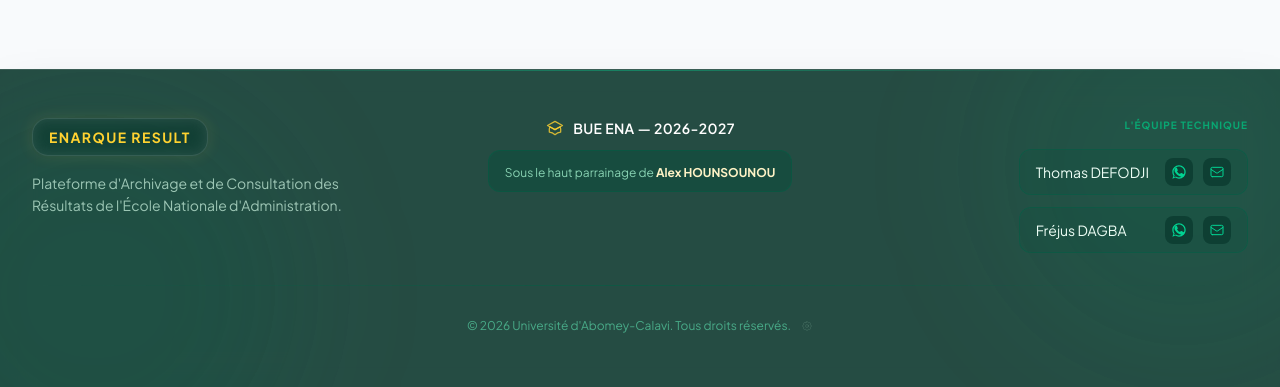
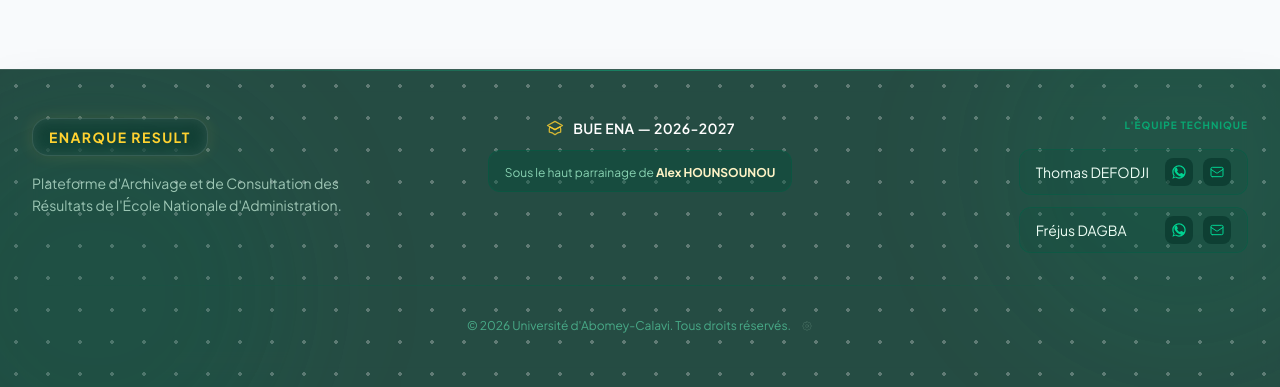
Before and after one commit to Jay-Jay-hub/Enarque-result, a Vue app in the folder frontend/: page / in a window 1280 px wide. Shown: the part 962-1349 px from the top of the page. Built offline with nearby package versions, Linux system fonts and the light colour scheme; no server answers.

Commit message:
Update Footer.vue

```diff
--- a/frontend/src/components/layout/Footer.vue
+++ b/frontend/src/components/layout/Footer.vue
@@ -29,6 +29,8 @@
     v-if="!isAdminRoute"
     class="relative w-full bg-emerald-950/85 backdrop-blur-xl border-t border-white/10 text-white mt-auto shadow-2xl font-['Plus_Jakarta_Sans',sans-serif] overflow-hidden"
   >
+    <!--les pointillés qui scintillent!-->
+    <div class="absolute inset-0 bg-[radial-gradient(rgba(255,255,255,0.4)_2px,transparent_2px)] bg-[size:32px_32px] animate-dots-blink pointer-events-none"></div>
     <!-- Effet de lueur subtil en haut du footer -->
     <div class="absolute top-0 left-1/2 -translate-x-1/2 w-3/4 h-[1px] bg-gradient-to-r from-transparent via-emerald-400/40 to-transparent"></div>
     <div class="absolute -top-24 -right-24 w-96 h-96 bg-emerald-600/10 rounded-full blur-3xl pointer-events-none"></div>
```
